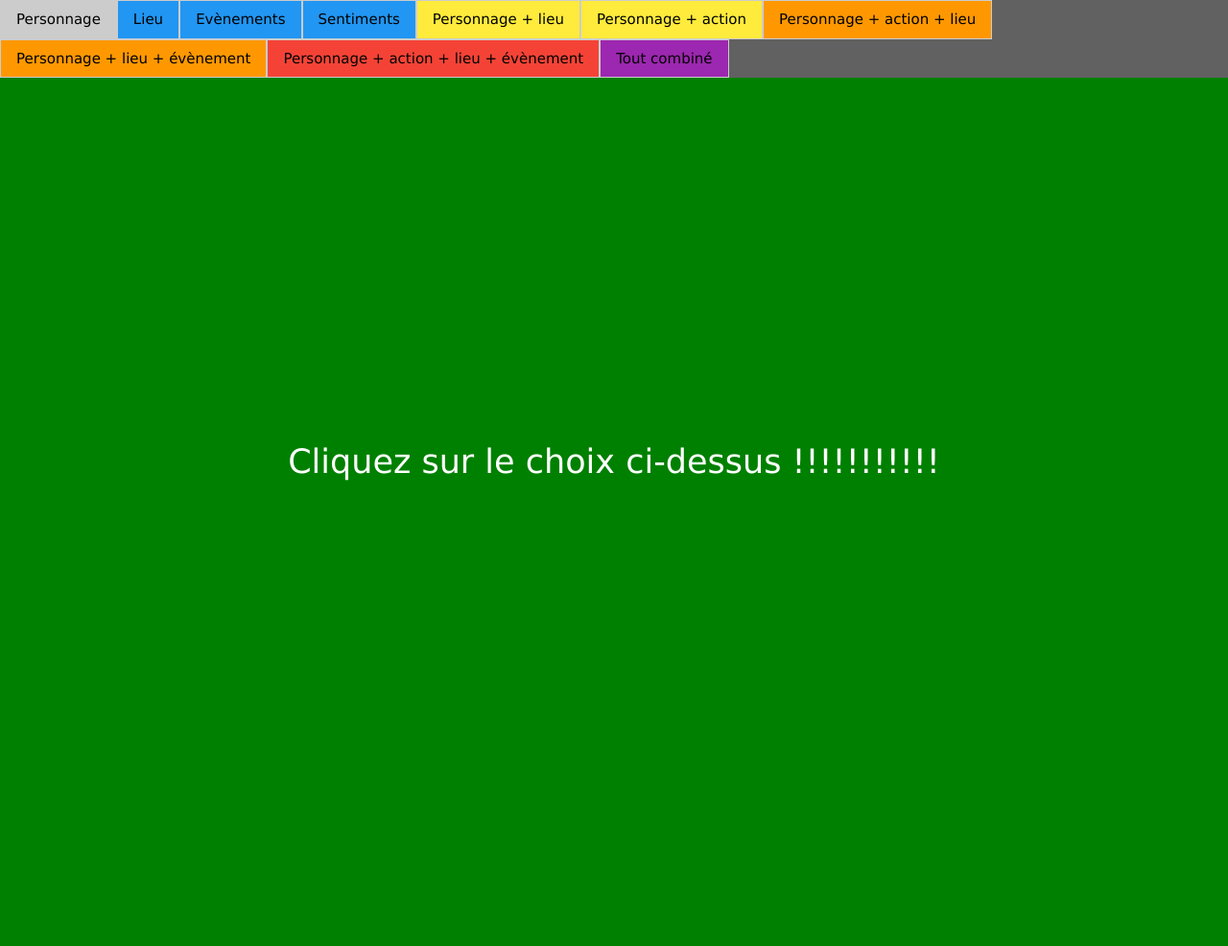
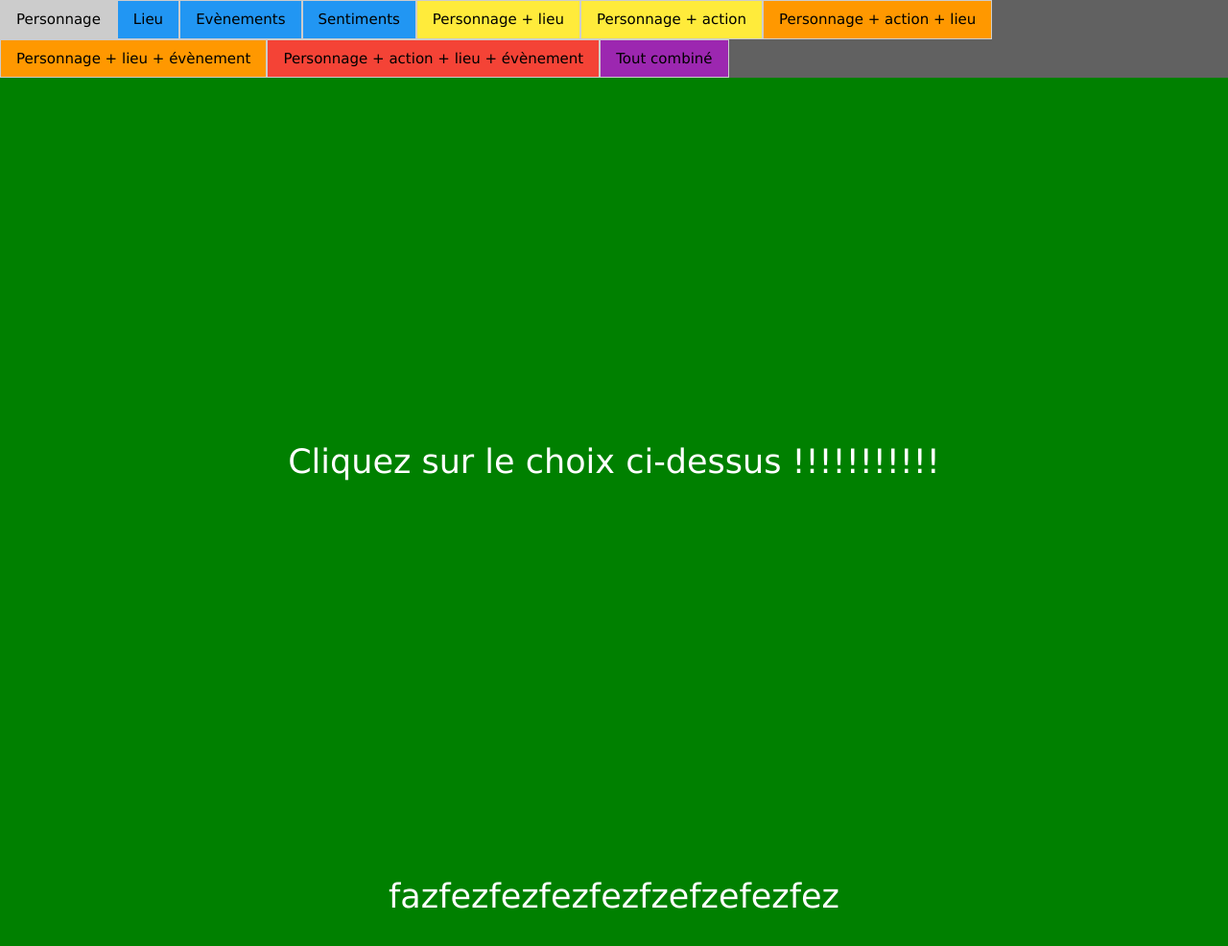
Before and after one commit to RomainUytterhaegen/Al-a-ctivit-, a plain HTML site: page index.html in a window 1280 px wide. Shown: the whole page at 96% size. Before the commit the page ends 800 px from the top, so only its background shows below. Drawn offline with Linux system fonts and the light colour scheme.

Commit message:
j'ai modifié index.html et rajouté coucou.txt

```diff
--- a/index.html
+++ b/index.html
@@ -36,5 +36,6 @@
   </header>
   <body>
     <p id="result">Cliquez sur le choix ci-dessus !!!!!!!!!!!</p>
+    <p>fazfezfezfezfezfzefzefezfez</p>
   </body>
 </html>
```
Also changed, not shown: coucou.txt (added).
